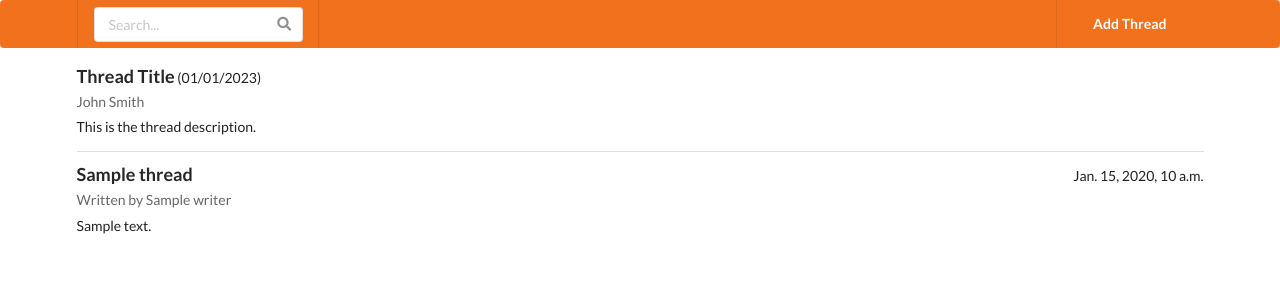
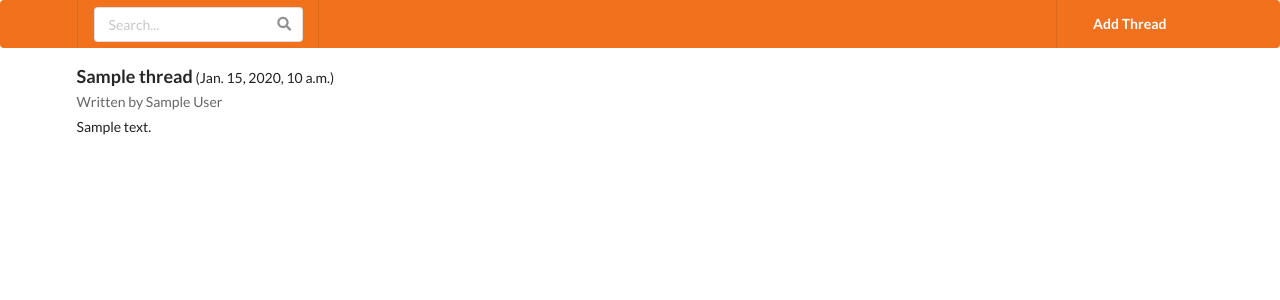
Before and after one commit to NBillNye/UTD-IDB, a Django app: template Website/frontend/templates/ThreadList/index.html in a window 1280 px wide. Shown: the top 300 px of the page. Run offline with Django 4.2, Linux system fonts and the light colour scheme; the template is opened without the code that fills it: most values are stand-ins (such as "Sample title", 1, 10 or a date in 2020); some libraries are stand-ins or nearby versions.

Commit message:
Start GetUserInformation and GetThreadList methods

```diff
--- a/Website/Website/settings.py
+++ b/Website/Website/settings.py
@@ -29,6 +29,7 @@ DEBUG = True
 
 ALLOWED_HOSTS = []
 
+APPEND_SLASH=False
 
 # Application definition
 
--- /dev/null
+++ b/Website/backend/API/__init__.py
@@ -0,0 +1,2 @@
+from .user import *
+from .thread import *
--- a/Website/backend/urls.py
+++ b/Website/backend/urls.py
@@ -1,7 +1,9 @@
-from django.urls import path
-
+from django.urls import re_path, path
 from . import views
+from . import API
 
 urlpatterns = [
     path('', views.index, name='index'),
+    path('user/<int:user_id>', API.GetUserInformation, name="GetUserInformation"),
+    path('threads/GetThreadList/<int:user_id>/', API.GetThreadList, name="GetThreadList")
 ]
--- a/Website/backend/views.py
+++ b/Website/backend/views.py
@@ -1,5 +1,6 @@
 from django.shortcuts import render
-from django.http import HttpResponse
+from django.http import HttpResponse, HttpResponseBadRequest, JsonResponse
+from django.views.decorators.csrf import csrf_exempt
 
 # Create your views here.
 def index(request):
--- a/Website/frontend/templates/ThreadList/index.html
+++ b/Website/frontend/templates/ThreadList/index.html
@@ -21,37 +21,30 @@
         </div>
     </div>
     <br>
-    <div class="ui container">
+    <div class="ui thread container">
         <div class="ui divided items">
-            <div class="item thread-item">
-                <div class="content">
-                    <a class="header">Thread Title</a>
-                    <span class="date">(01/01/2023)</span>
-                    <div class="meta">
-                        <span>John Smith</span>
-                    </div>
-                    <div class="description">
-                        <p>This is the thread description.</p>
-                    </div>
-                </div>
-            </div>
             {% for thread in threads %}
             <div class="item thread-item">
                 <div class="content">
-                    <a class="header">{{ thread.title }}</a>
+                    <a class="header">{{ thread.Name }}</a>
+                    <span class="date"> ({{ thread.Date }})</span>
                     <div class="meta">
-                        <span>Written by {{ thread.writer }}</span>
+                        <span>Written by {{ thread.Author }}</span>
                     </div>
                     <div class="description">
-                        <p>{{ thread.details|truncatewords:30 }}</p>
+                        <p>{{ thread.Description|truncatewords:30 }}</p>
                     </div>
                 </div>
-                <div class="thread-date">{{ thread.date_posted }}</div>
             </div>
             {% endfor %}
         </div>
     </div>
 </body>
 </html>
+<style>
+    .thread {
+        cursor: pointer;
+    }
+</style>
 
 {% endblock %}
```
Also changed, not shown: Website/backend/API/thread.py (added, +19 -0 lines), Website/backend/API/user.py (added, +14 -0 lines), Website/frontend/views.py (+9 -0 lines), Website/requirements.txt (+39 -0 lines).
